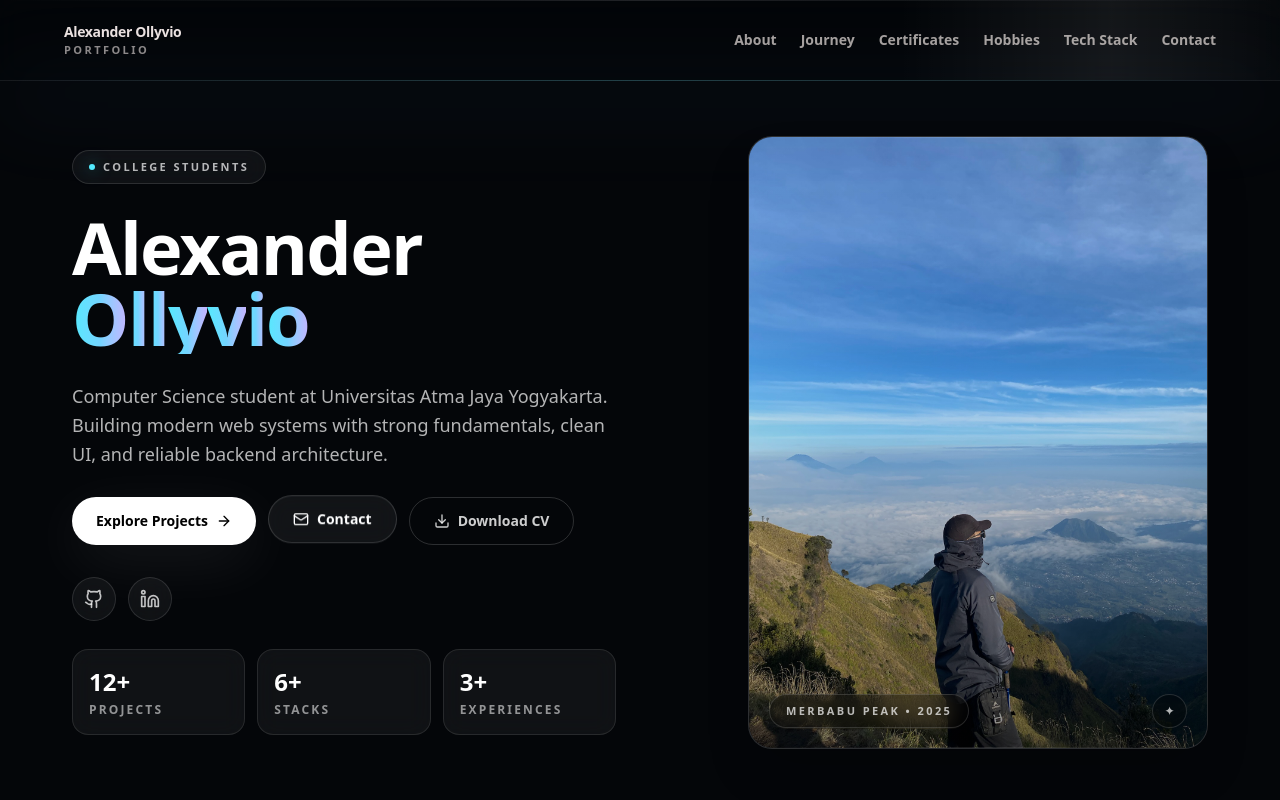
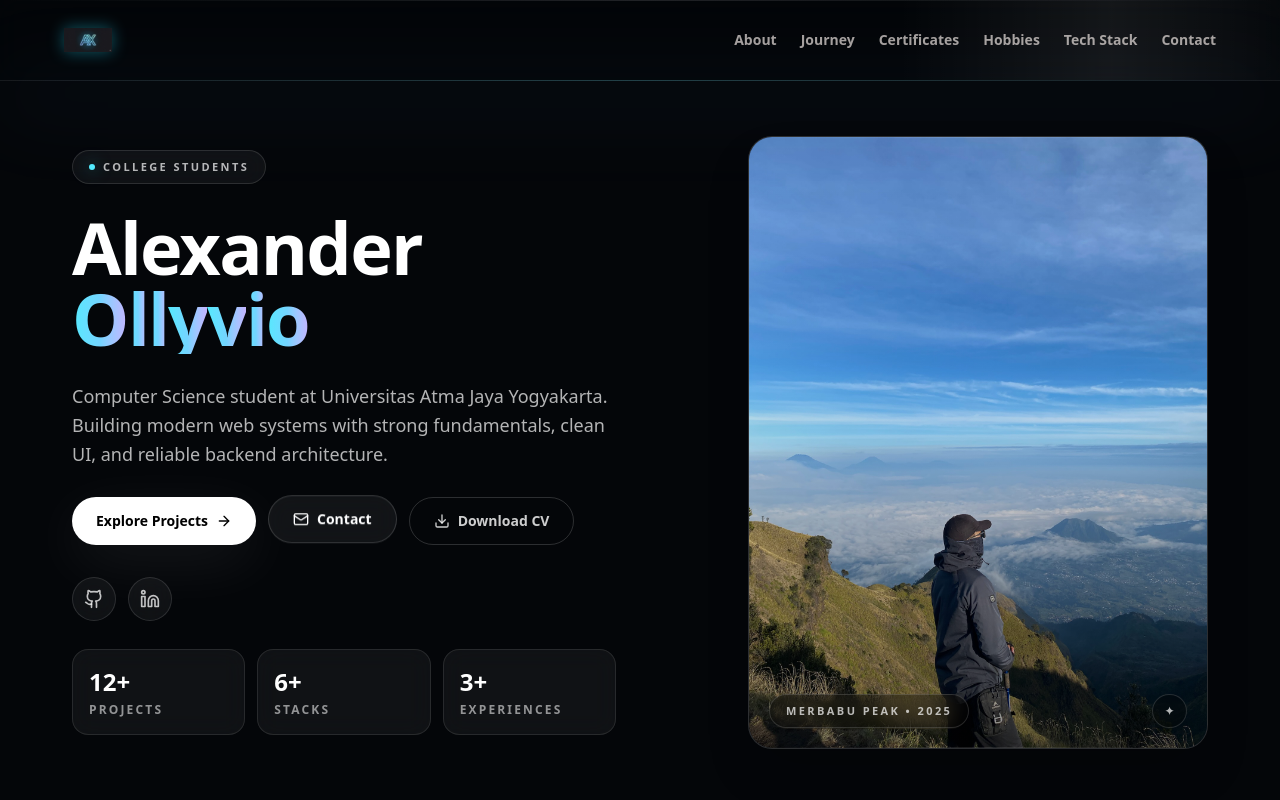
Before and after one commit to Alexx-93/alex-ollyvio-portofolio, a Next.js app: page / in a window 1280 px wide. Shown: the top 800 px of the page. Built offline with nearby package versions, Linux system fonts and the light colour scheme.

Commit message:
feat: integrate neon AX logo and fix project errors
Add neon AX logo to navbar, fix Navbar props, and check all components for errors.

Co-authored-by: Lexx69 <181093954+Alexx-93@users.noreply.github.com>

```diff
--- a/app/page.tsx
+++ b/app/page.tsx
@@ -40,8 +40,6 @@ export default function Home() {
       <Navbar
         activeSection={activeSection}
         setActiveSection={setActiveSection}
-        isDarkMode={isDarkMode}
-        toggleDarkMode={toggleDarkMode}
       />
       <Hero setActiveSection={setActiveSection} />
       <About />
--- a/components/navbar.tsx
+++ b/components/navbar.tsx
@@ -3,12 +3,15 @@
 import React, { useEffect, useMemo, useState } from "react";
 import { Menu, X } from "lucide-react";
 import { AnimatePresence, motion, useReducedMotion } from "framer-motion";
+import Image from "next/image";
 
 const EASE = [0.22, 1, 0.36, 1] as const;
 
 type NavbarProps = {
   activeSection: string;
   setActiveSection: (section: string) => void;
+  isDarkMode?: boolean;
+  toggleDarkMode?: () => void;
 };
 
 export default function Navbar({ activeSection, setActiveSection }: NavbarProps) {
@@ -102,19 +105,22 @@ export default function Navbar({ activeSection, setActiveSection }: NavbarProps)
           )}
 
           <div className="mx-auto flex h-16 max-w-[1200px] items-center justify-between px-4 sm:h-20 sm:px-6">
-            {/* Brand */}
+            {/* Brand Logo */}
             <motion.button
               onClick={() => goTo("top")}
-              className="group text-left"
-              whileHover={reduceMotion ? undefined : { scale: 1.05 }}
-              whileTap={reduceMotion ? undefined : { scale: 0.98 }}
+              className="group relative"
+              whileHover={reduceMotion ? undefined : { scale: 1.08 }}
+              whileTap={reduceMotion ? undefined : { scale: 0.95 }}
               aria-label="Go to top"
             >
-              <div className="text-xs font-semibold tracking-tight text-foreground transition duration-300 group-hover:text-primary sm:text-sm">
-                Alexander Ollyvio
-              </div>
-              <div className="text-[9px] font-semibold tracking-[0.22em] uppercase text-foreground/60 transition duration-300 group-hover:text-foreground/80 sm:text-[11px]">
-                Portfolio
+              <div className="relative h-10 w-10 sm:h-12 sm:w-12">
+                <Image
+                  src="/logo-ax.png"
+                  alt="AX Logo"
+                  fill
+                  className="object-contain drop-shadow-[0_0_8px_rgba(34,211,238,0.4)] transition-all duration-300 group-hover:drop-shadow-[0_0_16px_rgba(34,211,238,0.8)]"
+                  priority
+                />
               </div>
             </motion.button>
 
```
Also changed, not shown: public/logo-ax.png (added).
